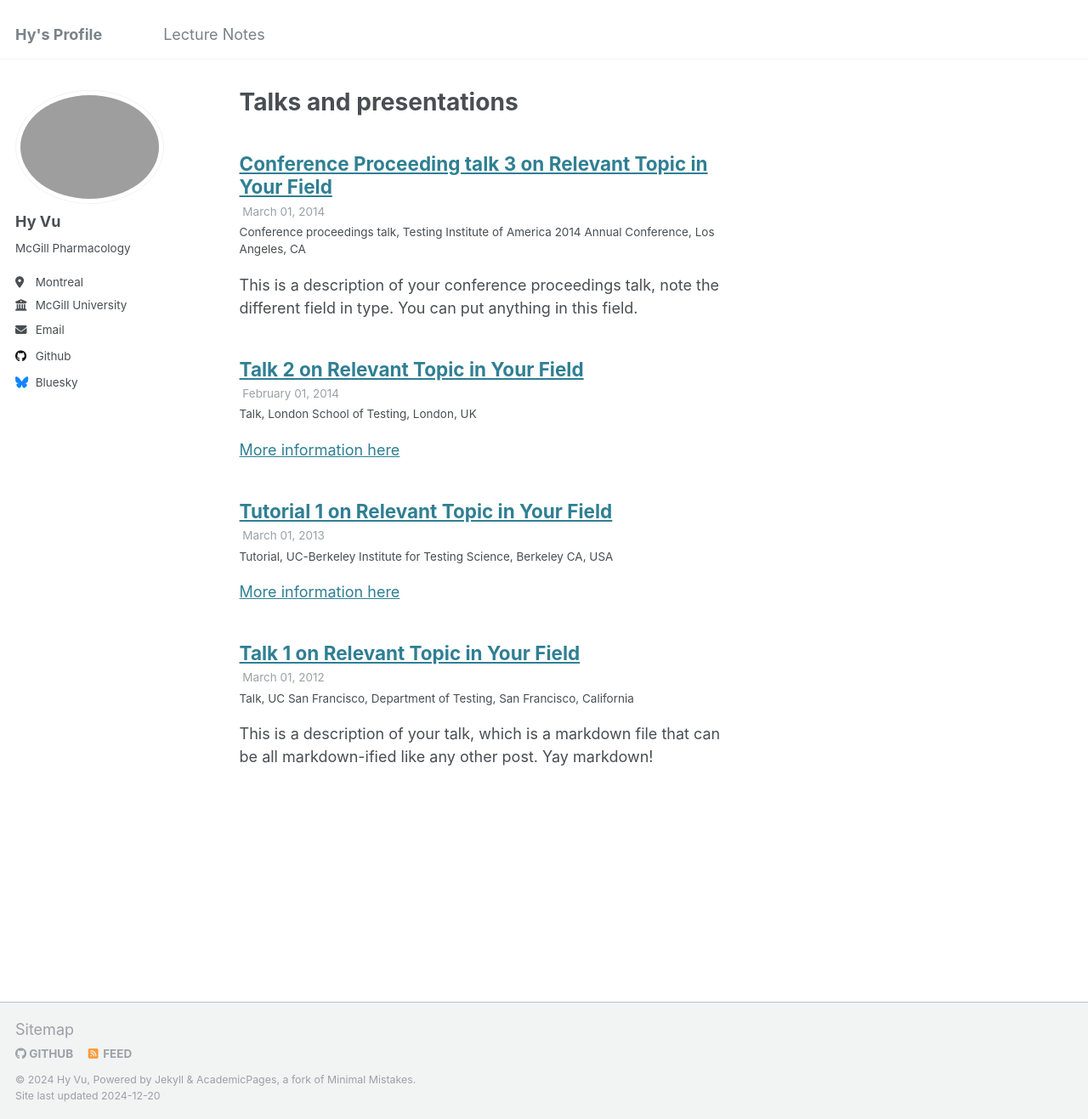
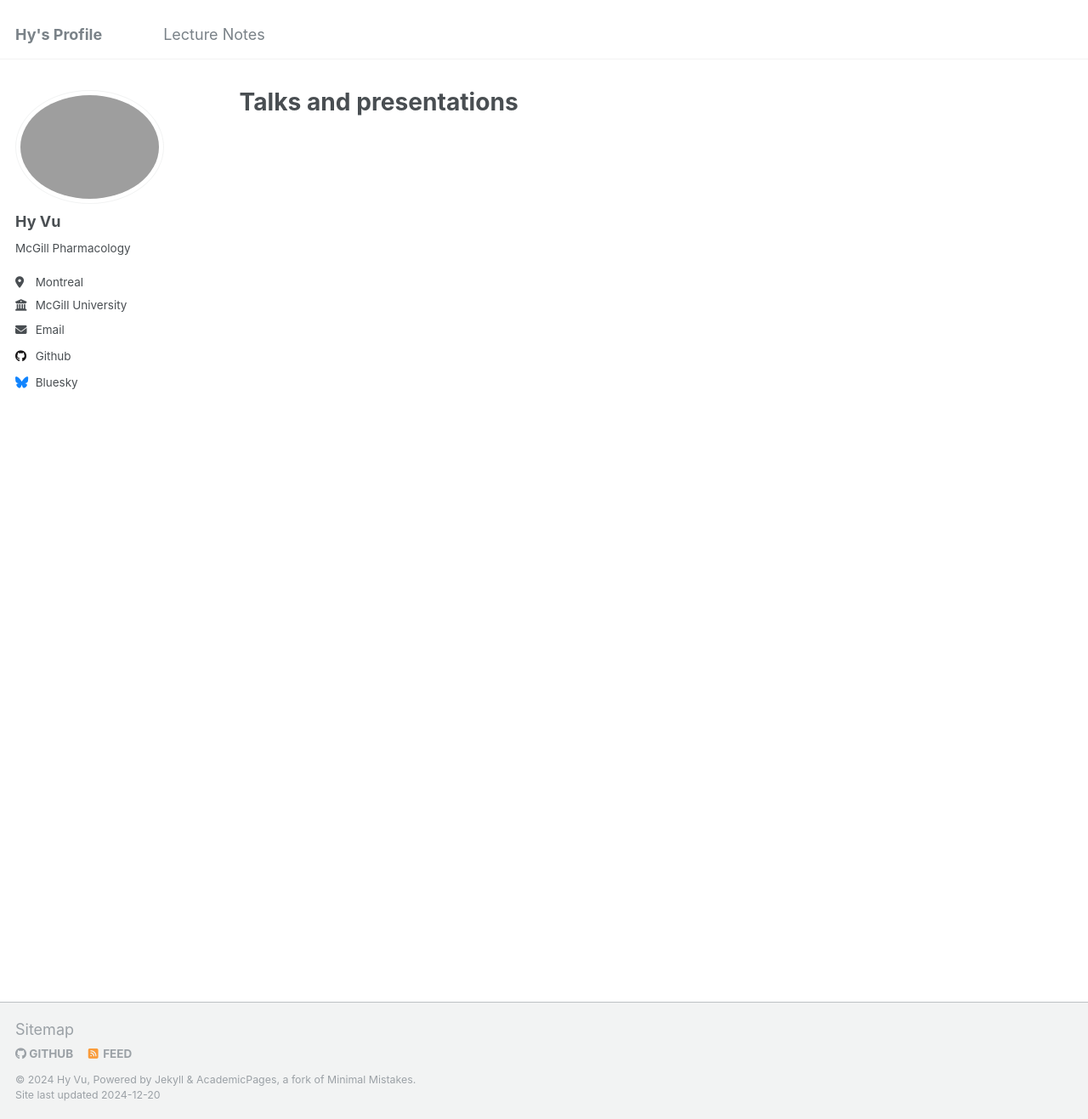
Before and after one commit to Hy-Vu/Hy-Vu.github.io, a Jekyll site: the page built from _pages/talks.html, in a window 1280 px wide and 1317 px high. Shown: the whole window at 85% size. Built offline with Jekyll 4.4.1, drawn with Linux system fonts in a browser that asks for light colours; part of the change alters nothing that is shown.

```diff
--- a/_config.yml
+++ b/_config.yml
@@ -212,18 +212,18 @@ kramdown:
 
 # These settings control the types of collections used by the template
 collections:
-  teaching:
+ # teaching:
+ #   output: true
+ #   permalink: /:collection/:path/
+ # publications:
+ #   output: true
+ #   permalink: /:collection/:path/
+  Lecture Notes:
     output: true
     permalink: /:collection/:path/
-  publications:
-    output: true
-    permalink: /:collection/:path/
-  portfolio:
-    output: true
-    permalink: /:collection/:path/
-  talks:
-    output: true
-    permalink: /:collection/:path/
+  # talks:
+  #  output: true
+  #  permalink: /:collection/:path/
 
 
 # These settings control how pages and collections are included in the site
```
